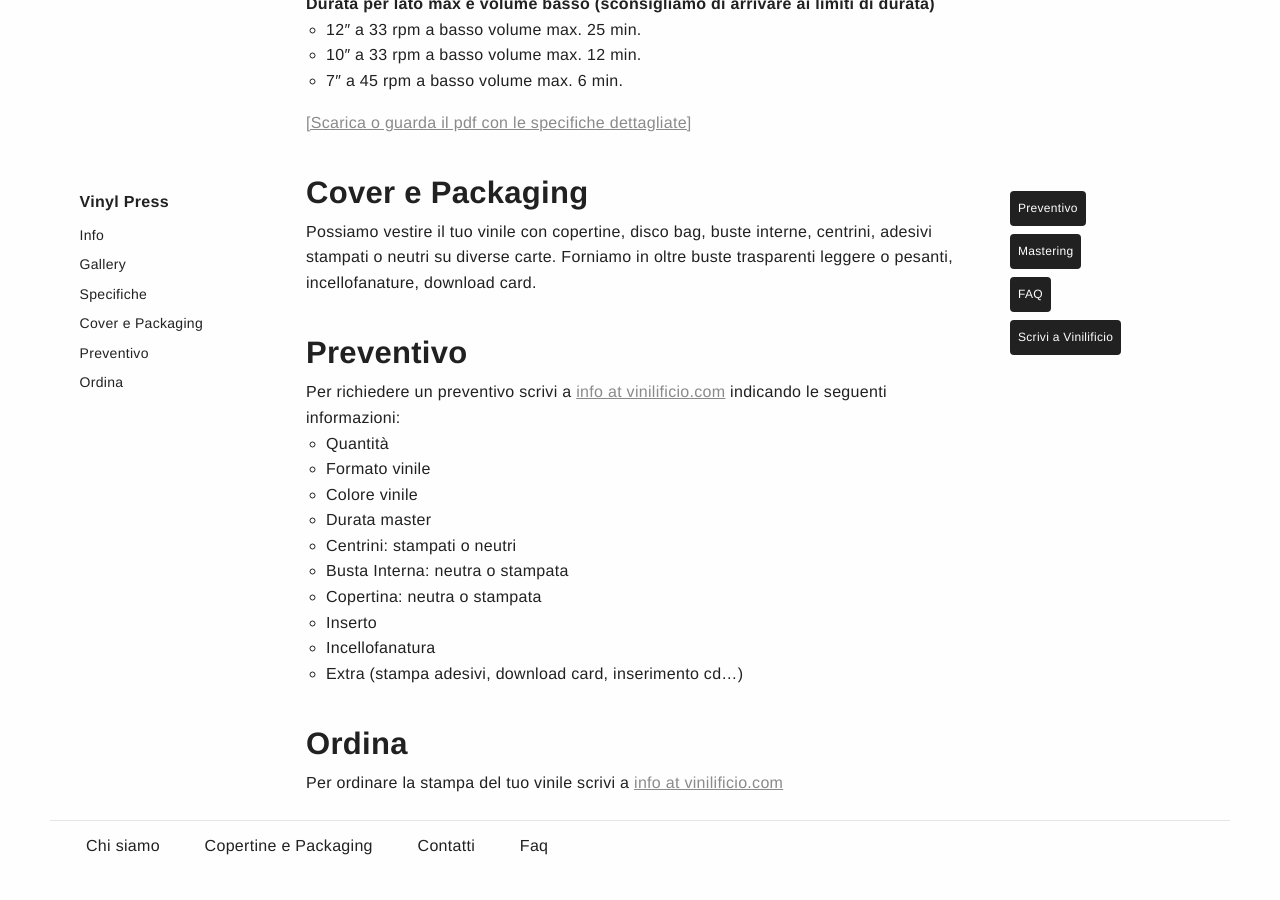
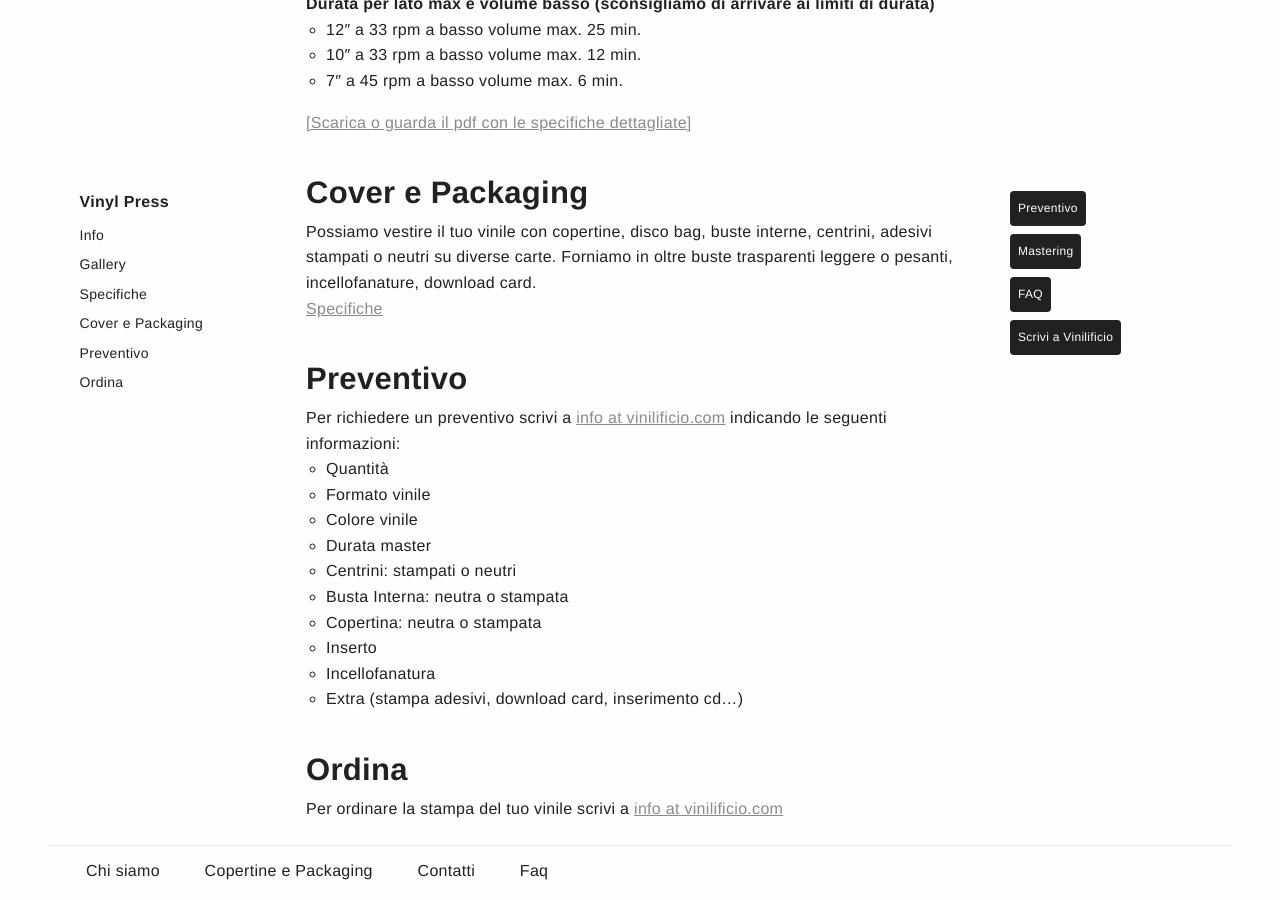
Before and after one commit to Vinilificio/Vinilificio.github.io, a Jekyll site: the page built from _pages/vinyl-press.md, in a window 1280 px wide and 900 px high, scrolled down 2323 px. Built offline with Jekyll 4.4.1, drawn with Linux system fonts in a browser that asks for light colours; before the commit the page ends 3197 px from its top, so only the background shows below that.

Commit message:
Update vinyl-press.md

```diff
--- a/_pages/vinyl-press.md
+++ b/_pages/vinyl-press.md
@@ -87,6 +87,7 @@ Evitare controfasi e frequenze in stereo sotto i 300 hz
 
 ### Cover e Packaging
 Possiamo vestire il tuo vinile con copertine, disco bag, buste interne, centrini, adesivi stampati o neutri su diverse carte. Forniamo in oltre buste trasparenti leggere o pesanti, incellofanature, download card.
+<a href="/_pages/cover_packaging.md">Specifiche</a>
 
 ### Preventivo
 Per richiedere un preventivo scrivi a <a href="mailto:info@vinilificio.com">info at vinilificio.com</a>  indicando le seguenti informazioni:
```
